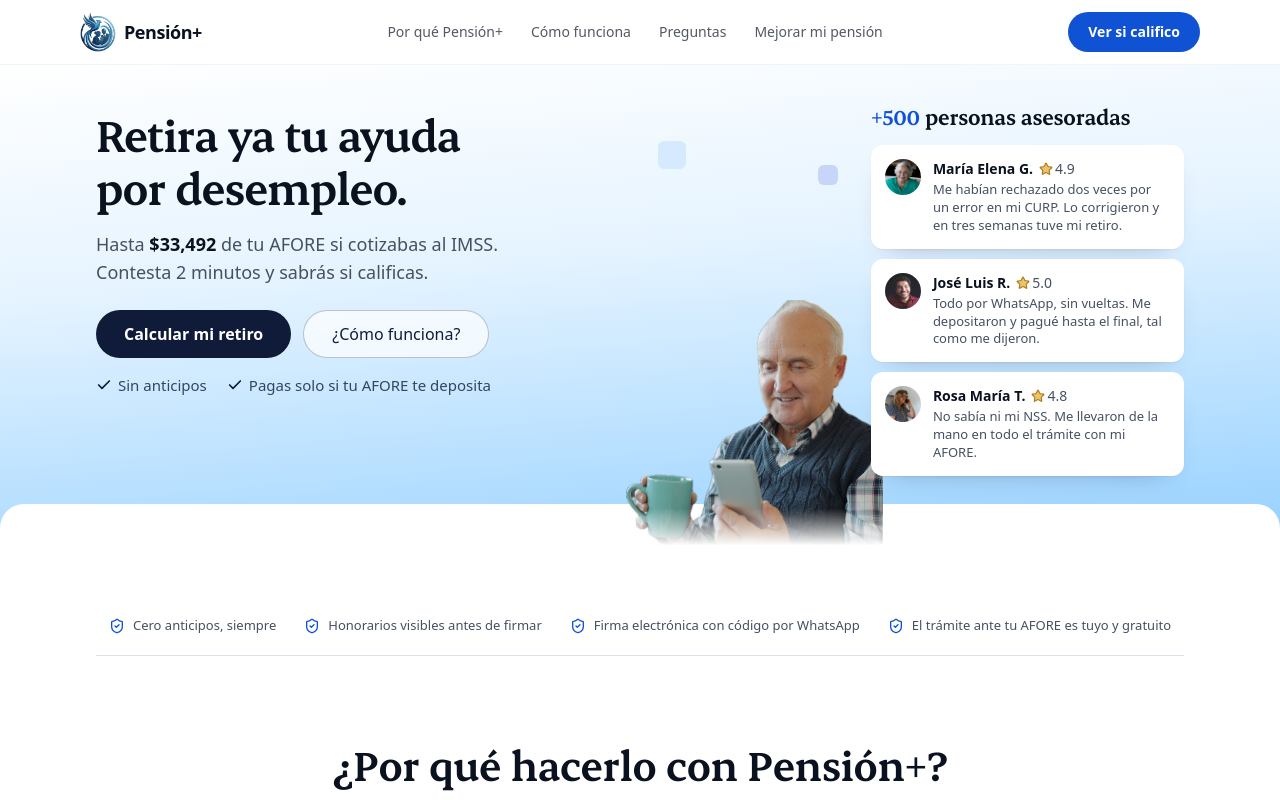
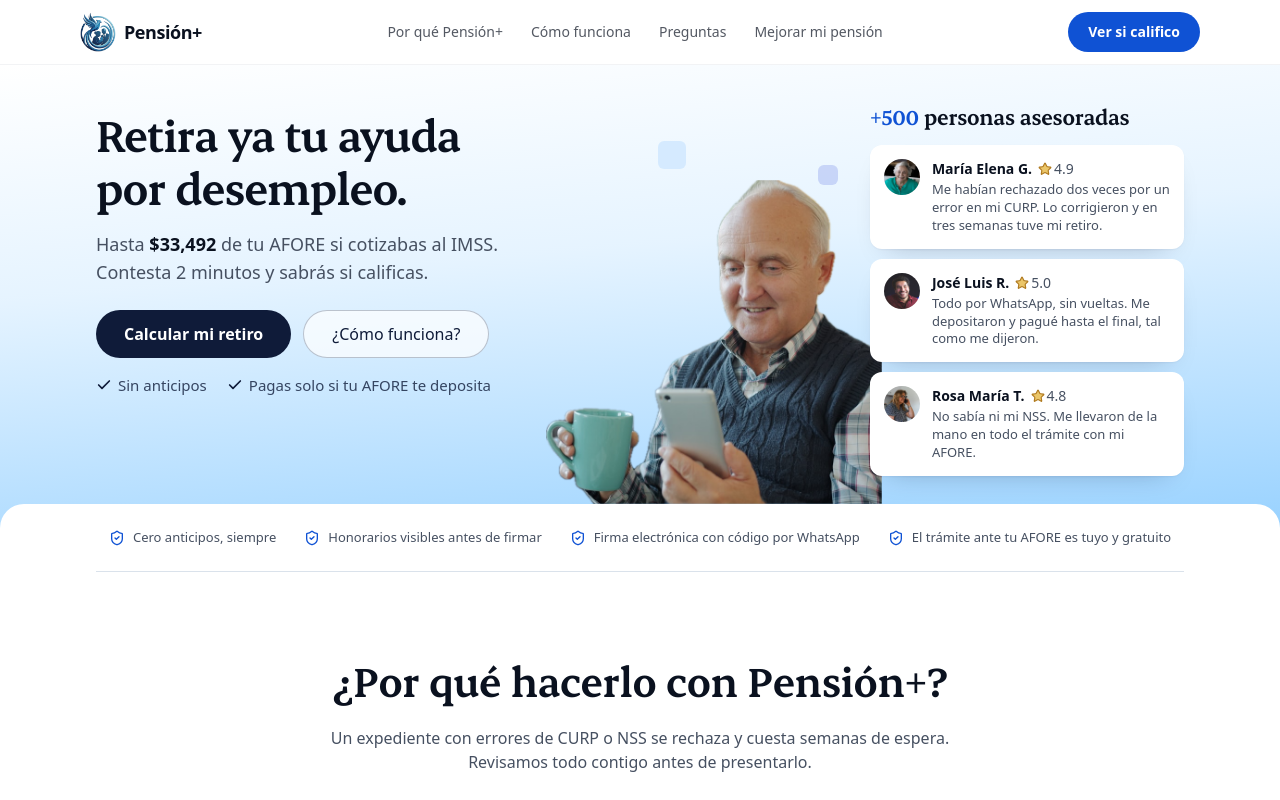
Before and after one commit to richyhoopd/aforeassistant, a Next.js app: page / in a window 1280 px wide. Shown: the top 800 px of the page. Built offline with nearby package versions, Linux system fonts and the light colour scheme.

Commit message:
fix(landing): la persona queda al ras de la banda blanca y 31% más grande

```diff
--- a/app/(public)/page.tsx
+++ b/app/(public)/page.tsx
@@ -141,8 +141,7 @@
       {/* Franja de compromisos — la persona del hero se le monta encima */}
       <section className="relative z-10 -mt-9 rounded-t-3xl bg-background">
         <div className="mx-auto w-full max-w-6xl px-4 sm:px-6 lg:px-8">
-          {/* pt generoso: la persona del hero baja hasta aquí y no debe tapar el texto. */}
-          <ul className="flex flex-wrap items-center justify-center gap-x-5 gap-y-2 border-b border-border pb-5 pt-20 text-[13px] font-medium text-muted-foreground sm:pt-24 lg:gap-x-7 lg:pt-28">
+          <ul className="flex flex-wrap items-center justify-center gap-x-5 gap-y-2 border-b border-border py-6 text-[13px] font-medium text-muted-foreground lg:gap-x-7">
             {compromisos.map((c) => (
               <li key={c} className="flex items-center gap-2">
                 <ShieldCheck className="size-4 text-primary" aria-hidden />
--- a/components/landing/HeroShowcase.tsx
+++ b/components/landing/HeroShowcase.tsx
@@ -43,17 +43,19 @@
             origen la recorta por la derecha, así que ese costado se mete
             DETRÁS de las reseñas (margen negativo + z menor) y el corte recto
             nunca queda a la vista. */}
-        <div className="relative -mb-8 -mr-4 w-[44%] shrink-0 self-end sm:-mb-12 sm:-mr-6 sm:w-[46%] lg:-mb-16 lg:-ml-16 lg:-mr-8 lg:w-[52%]">
+        {/* -mb-5 = pb del hero (56px) menos el -mt-9 de la banda (36px): deja
+            el pie de la foto exactamente sobre la línea blanca, al ras. */}
+        <div className="relative -mb-5 -mr-4 w-[45%] shrink-0 self-end sm:-mr-6 sm:w-[50%] lg:-ml-36 lg:-mr-8 lg:w-[68%]">
           <Image
             src="/images/persona-hero.png"
             alt="Hombre sonriendo mientras revisa su trámite de retiro AFORE en el celular"
             width={725}
             height={700}
             priority
-            sizes="(min-width: 1024px) 340px, 48vw"
-            /* La foto termina en corte recto abajo: la máscara la funde con la
-               banda blanca. Sin drop-shadow, que delataría el degradado. */
-            className="h-auto w-full [mask-image:linear-gradient(to_bottom,black_84%,transparent_99%)]"
+            sizes="(min-width: 1024px) 360px, 52vw"
+            /* Sin máscara: el corte de la foto cae justo sobre la línea blanca,
+               así que se lee como si estuviera parado sobre ella. */
+            className="h-auto w-full"
           />
         </div>
 
```
